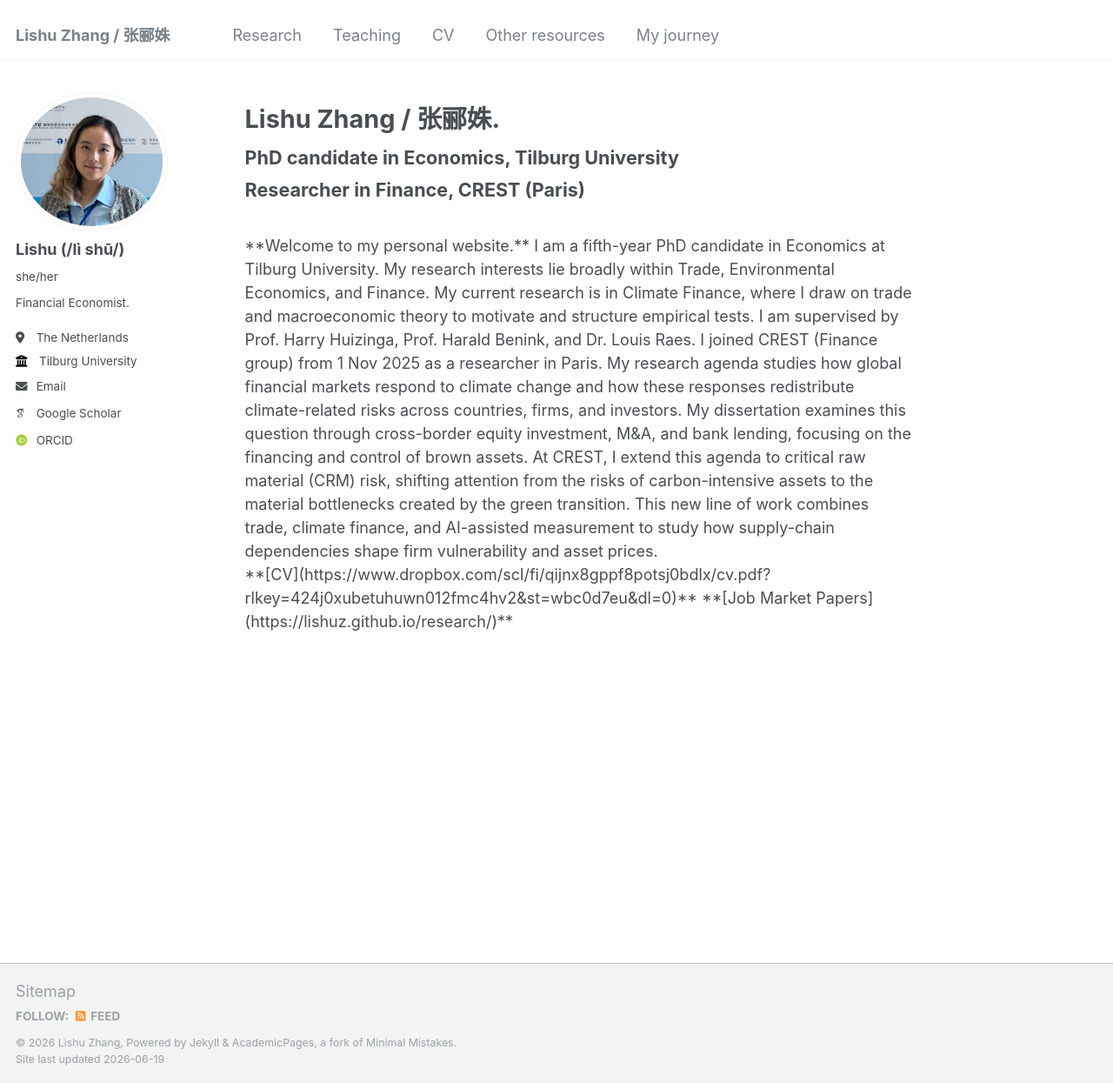
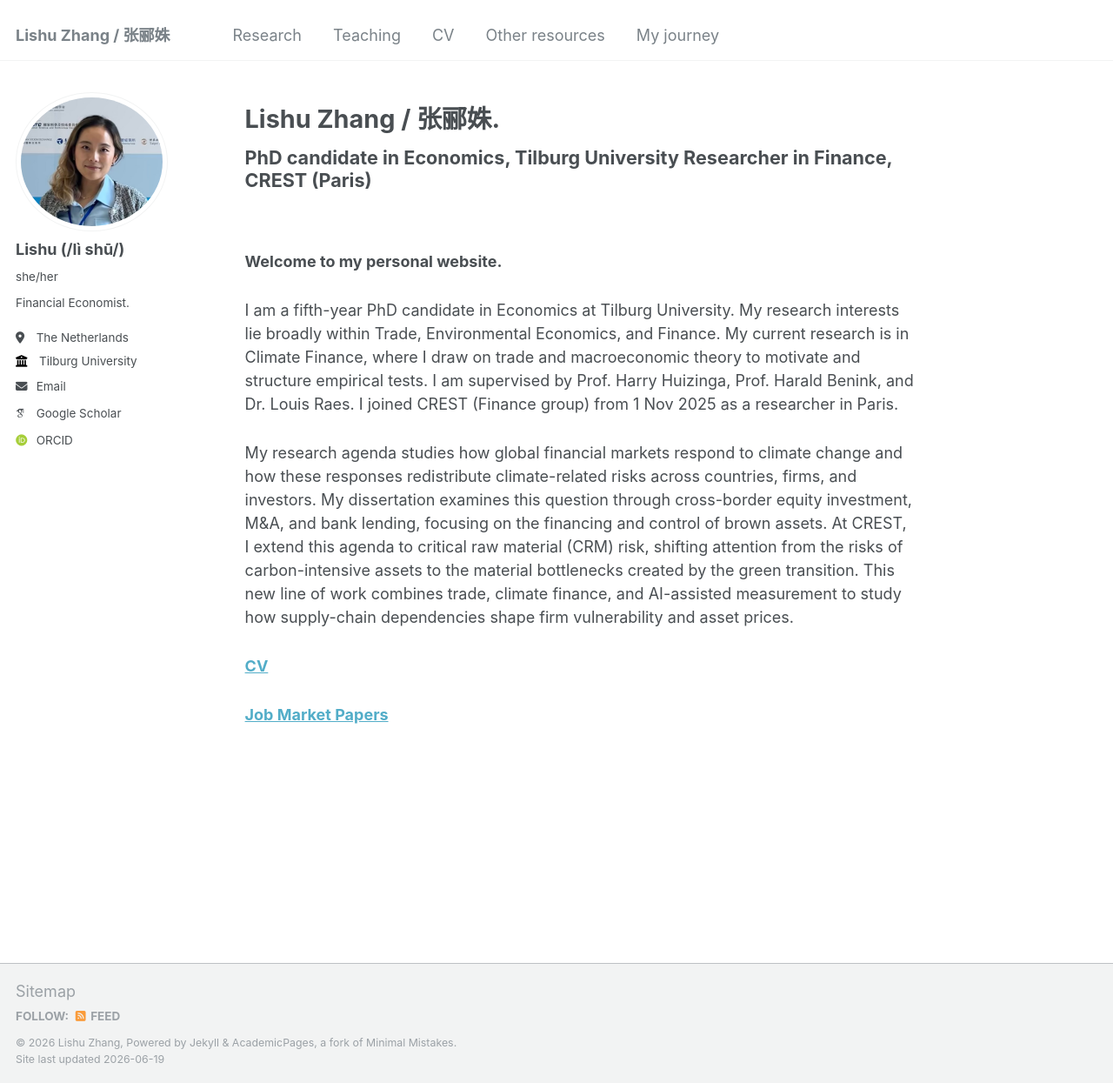
Before and after one commit to LishuZ/LishuZ.github.io, a Jekyll site: the page built from _pages/about.md, in a window 1280 px wide and 1245 px high. Shown: the whole window at 87% size. Built offline with Jekyll 4.4.1, drawn with Linux system fonts in a browser that asks for light colours; some web fonts are replaced.

Commit message:
Fix header formatting in about.md

```diff
--- a/_pages/about.md
+++ b/_pages/about.md
@@ -7,7 +7,7 @@ redirect_from:
   - /about.html
 ---
 <h1 style='font-size: 1.2em; font-weight: bold;'> PhD candidate in Economics, Tilburg University
-<h1 style='font-size: 1.2em; font-weight: bold;'> Researcher in Finance, CREST (Paris) </h1>
+Researcher in Finance, CREST (Paris) </h1>
 <br />
 
 **Welcome to my personal website.**
```
